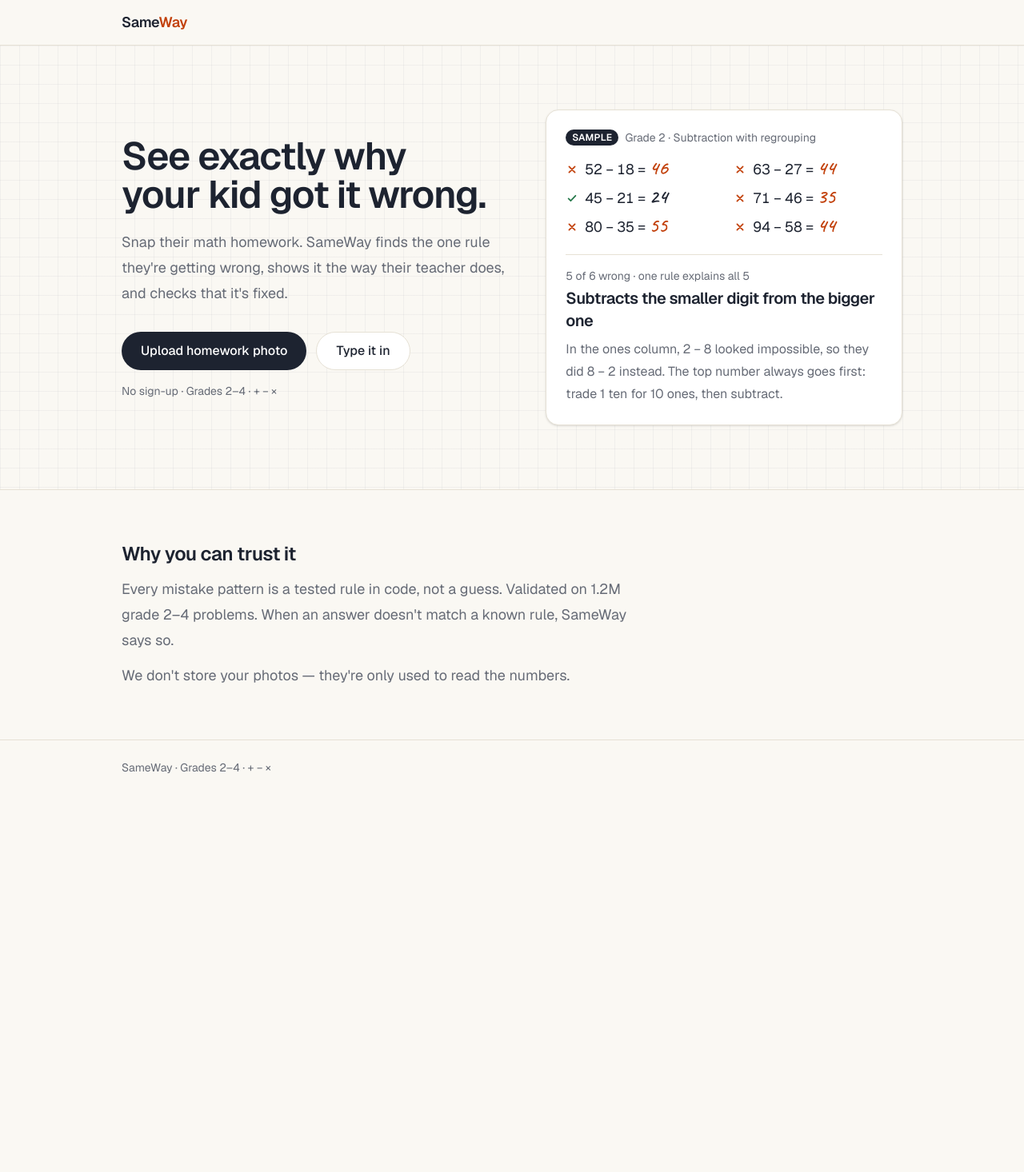
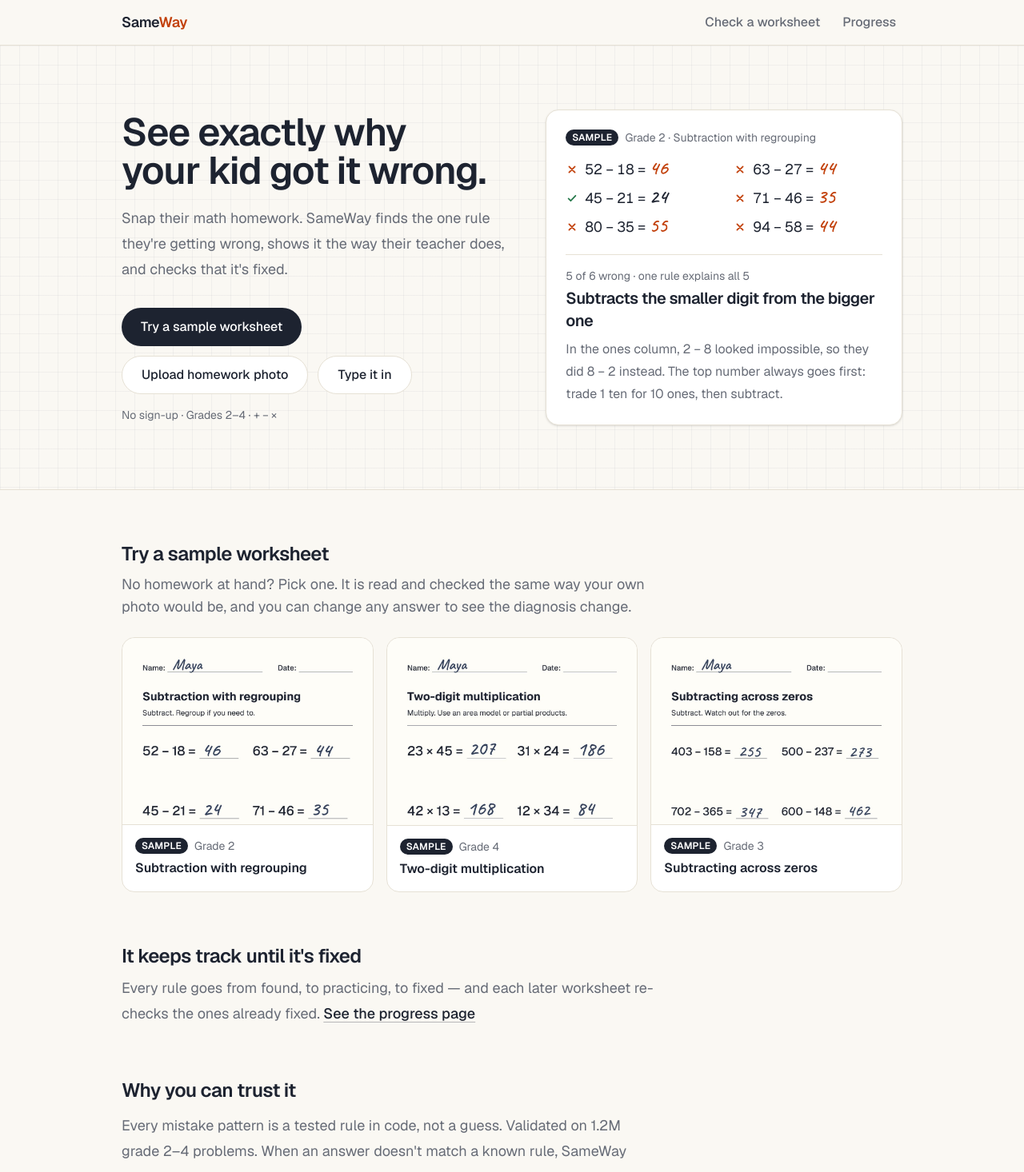
Before and after one commit to Asylkhan777/sameway, a Next.js app: page / in a window 1280 px wide. Shown: the top 1466 px of the page at 80% size. Before the commit the page ends 994 px from the top, so only its background shows below. Built offline with nearby package versions, Linux system fonts and the light colour scheme.

Commit message:
Point the landing and the header at samples and progress

```diff
--- a/app/page.tsx
+++ b/app/page.tsx
@@ -1,8 +1,10 @@
 import Link from "next/link";
 import { CheckIcon, CrossIcon } from "@/components/icons";
 import { KidAnswer } from "@/components/KidAnswer";
+import { SampleBadge } from "@/components/SampleBadge";
+import { SamplePicker } from "@/components/SamplePicker";
 import { SiteHeader } from "@/components/SiteHeader";
-import { button, card } from "@/components/styles";
+import { button, card, textLink } from "@/components/styles";
 import { diagnoseSheet, show } from "@/lib/engine";
 import { interpret, summarize } from "@/lib/report";
 import { SAMPLES } from "@/lib/samples";
@@ -22,8 +24,11 @@ export default function Home() {
                 Snap their math homework. SameWay finds the one rule they&apos;re getting wrong, shows it
                 the way their teacher does, and checks that it&apos;s fixed.
               </p>
-              <div className="mt-8 flex flex-wrap items-center gap-3">
-                <Link href="/check" className={button.primary}>
+              <a href="#samples" className={`${button.primary} mt-8`}>
+                Try a sample worksheet
+              </a>
+              <div className="mt-3 flex flex-wrap items-center gap-3">
+                <Link href="/check" className={button.secondary}>
                   Upload homework photo
                 </Link>
                 <Link href="/check#type" className={button.secondary}>
@@ -34,6 +39,28 @@ export default function Home() {
             </div>
             <SamplePreview />
           </div>
+        </section>
+
+        <section id="samples" className="mx-auto w-full max-w-5xl scroll-mt-6 px-4 pt-12 sm:px-6 sm:pt-16">
+          <h2 className="text-2xl font-semibold tracking-tight">Try a sample worksheet</h2>
+          <p className="mt-2 max-w-2xl text-lg text-muted">
+            No homework at hand? Pick one. It is read and checked the same way your own photo would be,
+            and you can change any answer to see the diagnosis change.
+          </p>
+          <div className="mt-6">
+            <SamplePicker />
+          </div>
+        </section>
+
+        <section className="mx-auto w-full max-w-5xl px-4 pt-12 sm:px-6 sm:pt-16">
+          <h2 className="text-2xl font-semibold tracking-tight">It keeps track until it&apos;s fixed</h2>
+          <p className="mt-2 max-w-2xl text-lg leading-8 text-muted">
+            Every rule goes from found, to practicing, to fixed — and each later worksheet re-checks the
+            ones already fixed.{" "}
+            <Link href="/progress" className={textLink}>
+              See the progress page
+            </Link>
+          </p>
         </section>
 
         <section className="mx-auto w-full max-w-5xl px-4 py-12 sm:px-6 sm:py-16">
@@ -69,7 +96,7 @@ function SamplePreview() {
   return (
     <figure className={`${card} p-5 shadow-sm sm:p-6`}>
       <figcaption className="flex items-center gap-2 text-sm text-muted">
-        <span className="rounded-full bg-ink px-2 py-0.5 text-xs font-semibold tracking-wide text-white">SAMPLE</span>
+        <SampleBadge />
         {sample.grade} · {sample.title}
       </figcaption>
       <ul className="mt-4 grid grid-cols-2 gap-x-6 gap-y-2 text-lg tabular-nums">
--- a/components/SiteHeader.tsx
+++ b/components/SiteHeader.tsx
@@ -1,12 +1,22 @@
 import Link from "next/link";
+
+const navLink = "rounded-md px-2 py-1 font-medium text-muted transition-colors hover:text-ink";
 
 export function SiteHeader() {
   return (
     <header className="border-b border-line bg-paper">
-      <div className="mx-auto flex h-14 w-full max-w-5xl items-center px-4 sm:px-6">
+      <div className="mx-auto flex h-14 w-full max-w-5xl items-center justify-between gap-4 px-4 sm:px-6">
         <Link href="/" className="text-lg font-semibold tracking-tight">
           Same<span className="text-accent">Way</span>
         </Link>
+        <nav aria-label="Main" className="flex items-center gap-1 text-sm sm:gap-3 sm:text-base">
+          <Link href="/check" className={navLink}>
+            Check<span className="hidden sm:inline"> a worksheet</span>
+          </Link>
+          <Link href="/progress" className={navLink}>
+            Progress
+          </Link>
+        </nav>
       </div>
     </header>
   );
```
